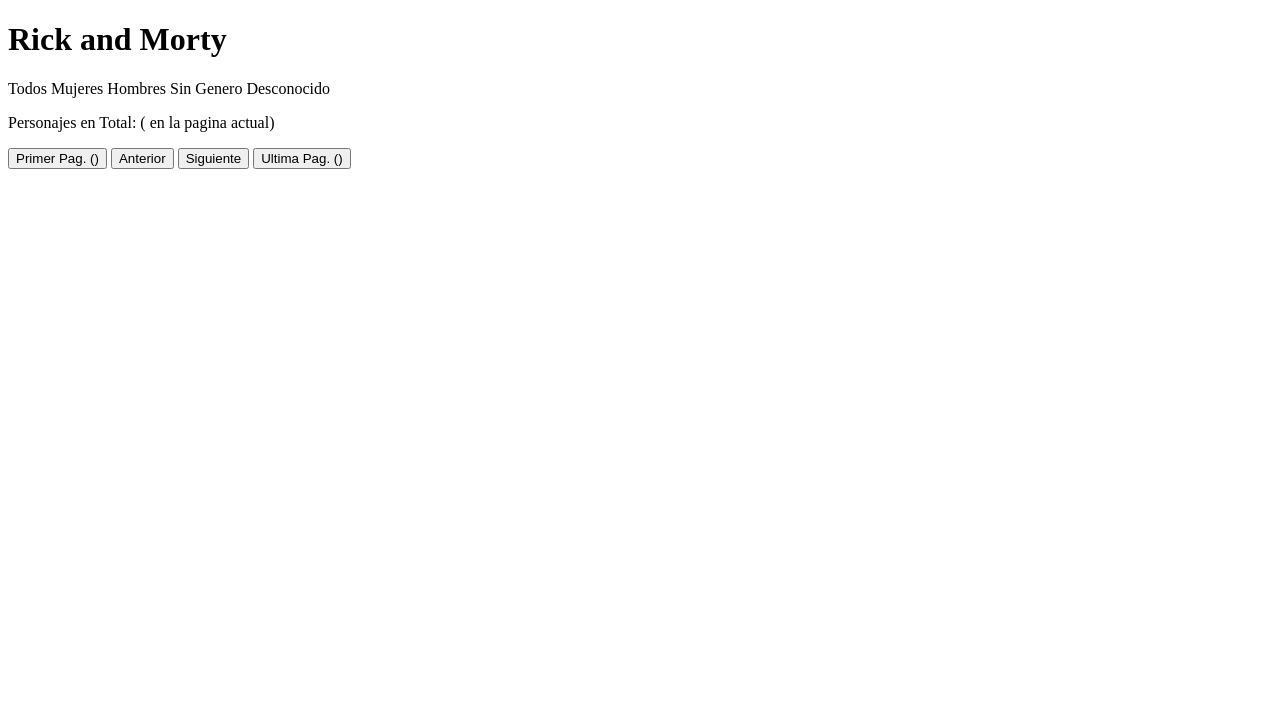
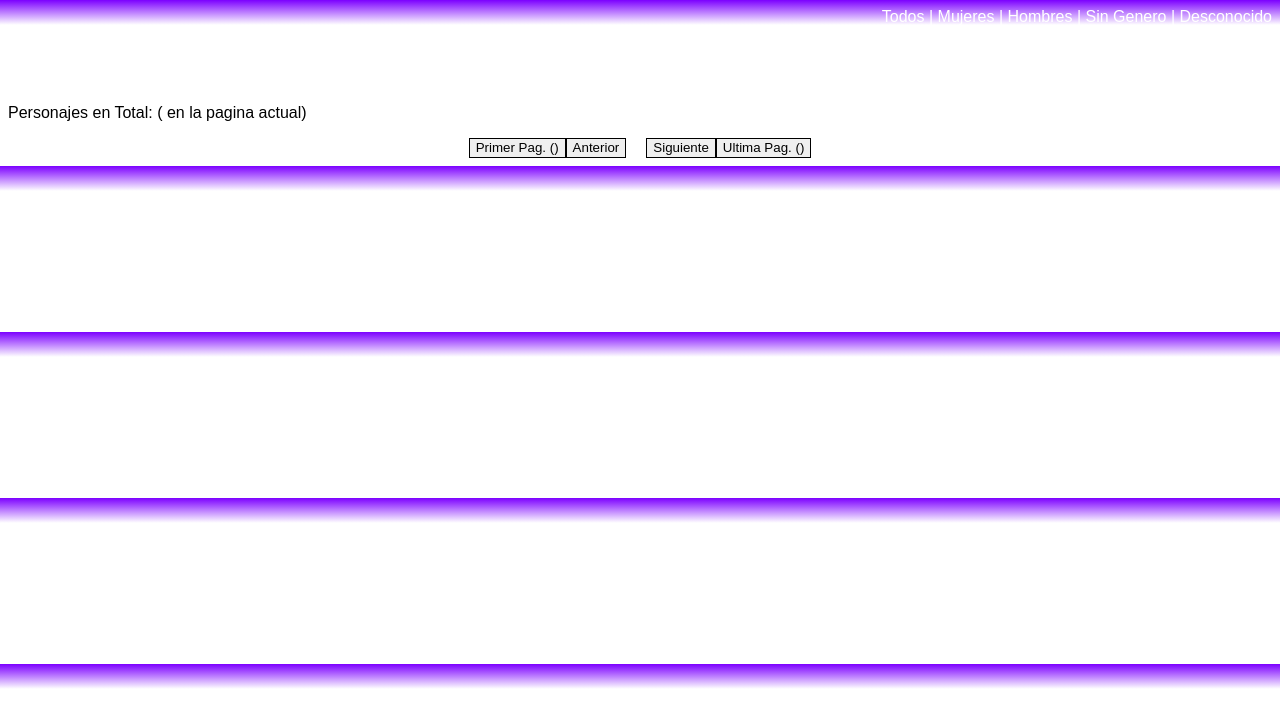
Before and after one commit to jorgecaktas/tpRickAndMorty, a plain HTML site: page index.html in a window 1280 px wide. Drawn offline with Linux system fonts and the light colour scheme; no server answers.

Commit message:
primer estilado

```diff
--- a/index.html
+++ b/index.html
@@ -8,13 +8,13 @@
 </head>
 <body>
     <header>
-        <h1>Rick and Morty</h1>
+        <div><h1>Rick and Morty</h1></div>
         <div id="filtros">
-            <span id="filtroTodos">Todos</span>
-            <span id="filtroMujeres">Mujeres</span>
-            <span id="filtroHombres">Hombres</span>
-            <span id="filtroSinGenero">Sin Genero</span>
-            <span id="filtroDesconocido">Desconocido</span>
+            <span id="filtroTodos"> Todos </span>|
+            <span id="filtroMujeres"> Mujeres </span>|
+            <span id="filtroHombres"> Hombres </span>|
+            <span id="filtroSinGenero"> Sin Genero </span>|
+            <span id="filtroDesconocido"> Desconocido </span>
         </div>
     </header>
     <main>
@@ -24,11 +24,11 @@
         </div>
 
         <div id="paginacion">
-            <button id="botonPrimera">Primer Pag. (<span id="paginaInicial"></span>)</button>
-            <button id="botonAnterior">Anterior</button>
+            <button id="botonPrimera" class="boton">Primer Pag. (<span id="paginaInicial"></span>)</button>
+            <button id="botonAnterior" class="boton">Anterior</button>
             <span id="paginaActual"></span>
-            <button id="botonSiguiente">Siguiente</button>
-            <button id="botonUltima">Ultima Pag. (<span id="paginaFinal"></span>)</button>
+            <button id="botonSiguiente" class="boton">Siguiente</button>
+            <button id="botonUltima" class="boton">Ultima Pag. (<span id="paginaFinal"></span>)</button>
         </div>
     </main>
     <footer>
--- a/style.css
+++ b/style.css
@@ -1,9 +1,59 @@
+body {
+    font-family: Arial, Helvetica, sans-serif;
+    background: rgb(255,255,255);
+background: linear-gradient(0deg, rgba(255,255,255,1) 85%, rgba(124,0,255,1) 100%);
+}
+
+header {
+    color: white;
+    display: flex;
+    justify-content: space-between;
+}
+
+
 #personajes {
     display: flex;
     flex-wrap: wrap;
 }
 
 .card {
+    background-color: white;
     margin: 10px;
     border: 1px solid black;
+    box-shadow: 0px 0px 10px 1px rgba(0,0,0,0.75);
+-webkit-box-shadow: 0px 0px 10px 1px rgba(0,0,0,0.75);
+-moz-box-shadow: 0px 0px 10px 1px rgba(0,0,0,0.75);
 }
+
+.card:hover {
+    box-shadow: 5px 5px 10px 1px rgba(0,0,0,0.75);
+-webkit-box-shadow: 5px 5px 10px 1px rgba(0,0,0,0.75);
+-moz-box-shadow: 5px 5px 10px 1px rgba(0,0,0,0.75);
+}
+
+.card-image {
+    overflow: hidden;
+    margin: 0 auto;
+}
+
+.card-image img {
+    width: 100%;
+    transition: 0.5s all ease-in-out;
+}
+
+.card-image:hover img {
+    transform: scale(1.5);
+}
+
+#paginacion {
+    display: flex;
+    justify-content: center;
+}
+
+#paginaActual {
+    margin: 10px;
+}
+
+.boton {
+    border: 1px solid black;
+}
```
